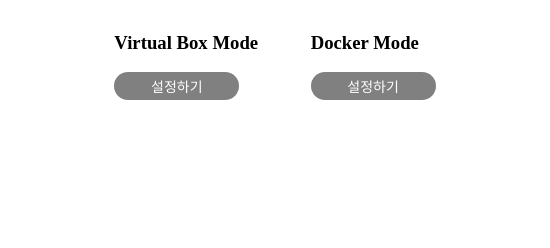
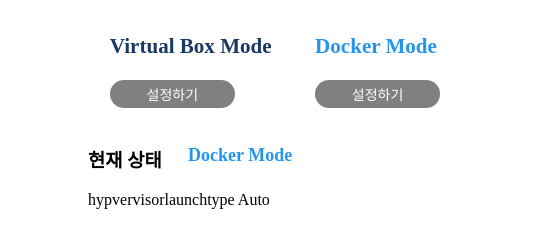
Before and after one commit to eunmin-kim/hyperv, an Electron app: page index.html in a window 550 px wide. Drawn offline with Linux system fonts and the light colour scheme; no server answers.

Commit message:
현재 상태 디자인 추가

```diff
--- a/assets/style.css
+++ b/assets/style.css
@@ -16,6 +16,9 @@
     width: 125px;
     cursor: pointer;
 }
+.main {
+    width: 100%;
+}
 .container {
     padding: 5px;
     display: flex;
@@ -23,3 +26,31 @@
     justify-content: space-around;
     margin: 0 auto;
 }
+
+section.status {
+    width: 100%;
+}
+.status_pannel {
+    width:70%;
+    margin: -10px auto;
+}
+.status_title {
+    display: flex;
+    align-items: center;
+    padding-right: 5px;
+}
+.status_title h3 {
+    width:100px;
+}
+.docker_mode {
+    font-weight: bold;
+    color: RGB(36, 150, 237);
+    font-size: 18px;
+    margin-bottom: 5px;
+}
+.vb_mode {
+    font-weight: bold;
+    color: #193963;
+    font-size: 18px;
+    margin-bottom: 5px;
+}
--- a/index.html
+++ b/index.html
@@ -9,6 +9,7 @@
     <title>Hyper-V 설정 프로그램</title>
 </head>
 <body>
+    <section class="main">
         <div class="container">
             <div class="vb_mode">
                 <h3>Virtual Box Mode</h3>
@@ -21,9 +22,16 @@
                 <p></p>
             </div>
         </div>
+    </section>
     <section class="status">
         <div class="status_pannel">
-
+            <div class="status_title">
+                <h3>현재 상태</h3>
+                <span class="docker_mode">Docker Mode</span>
+            </div>
+            <div class="status_detail">
+                hypvervisorlaunchtype Auto
+            </div>
         </div>
     </section>
 </body>
--- a/main.js
+++ b/main.js
@@ -4,8 +4,8 @@
 
 const createWindow = () => {
   const win = new BrowserWindow({
-    width: 600,
-    height: 200,
+    width: 550,
+    height: 300,
     resizable: false,
     webPreferences: {
       nodeIntegration: true,
```
Also changed, not shown: 1 other file. Lines whose indentation alone changed are shown as unchanged.
